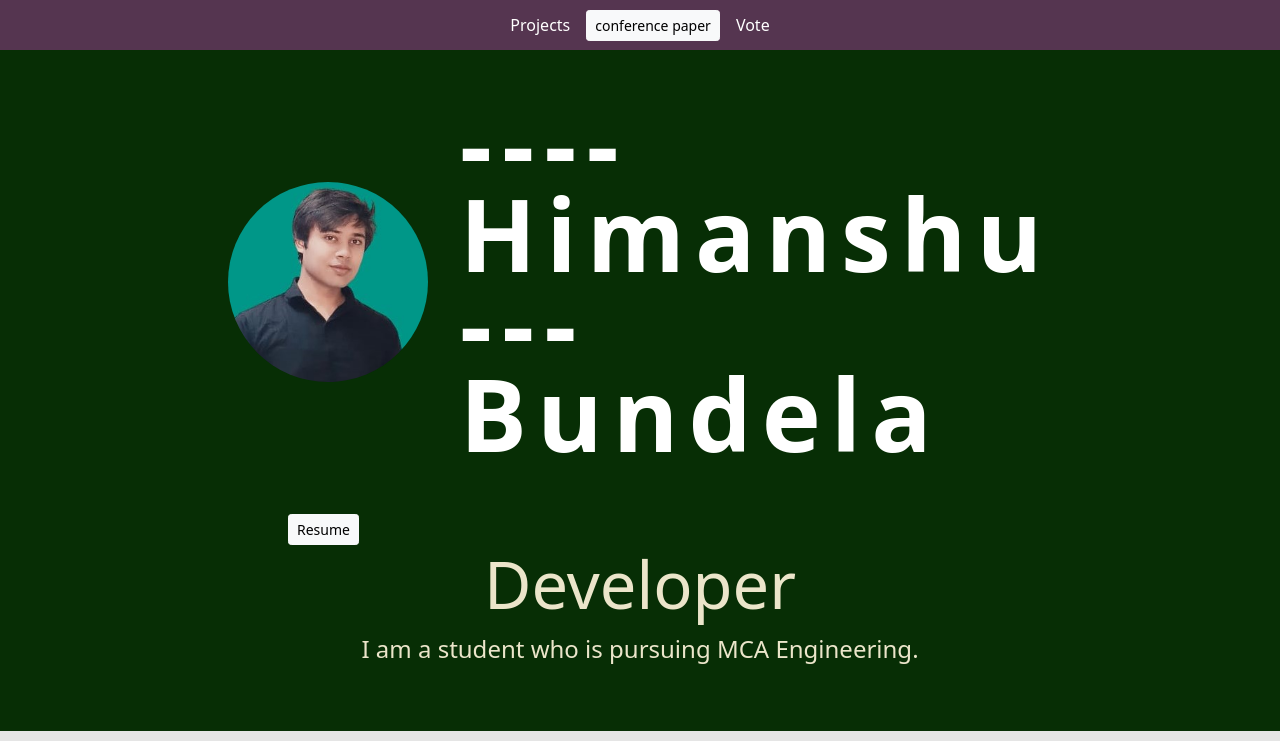
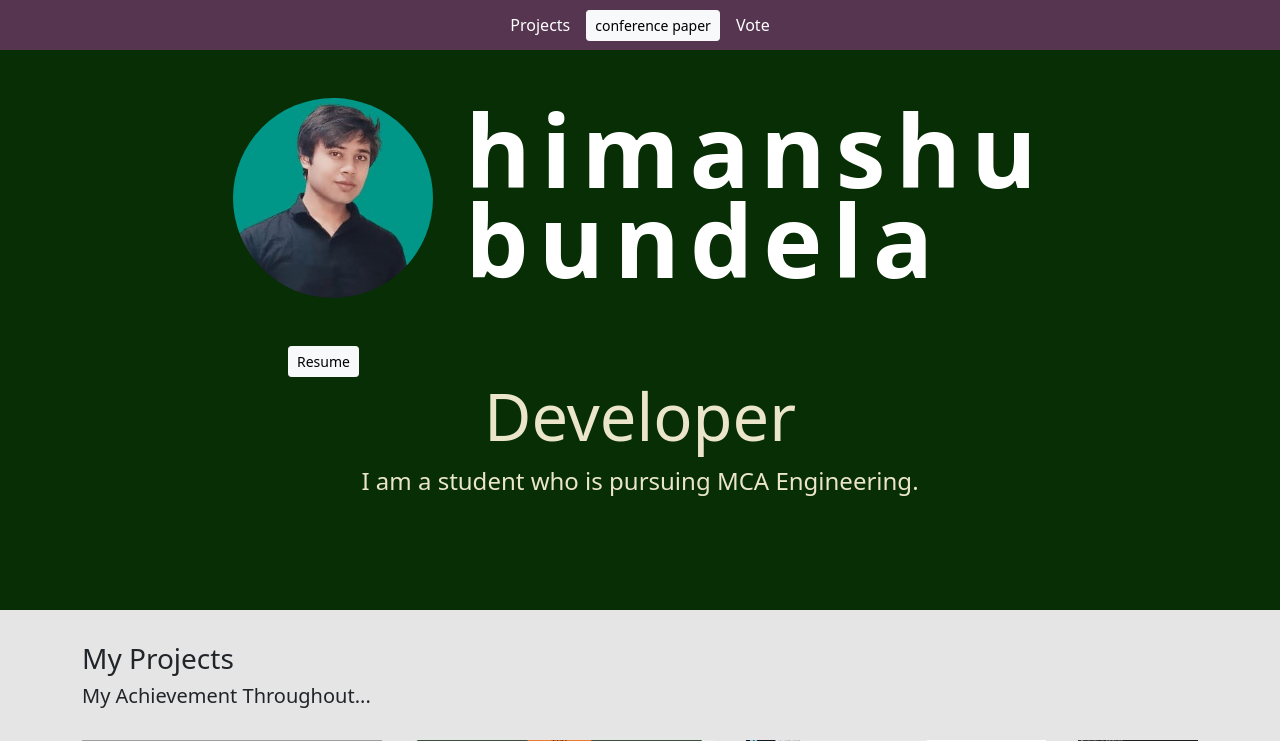
Before and after one commit to kamikaze-cyper/portfolio, a Django app: page / in a window 1280 px wide. Shown: the top 741 px of the page. Run offline with Django 3.2, Linux system fonts and the light colour scheme; data comes from the database, SQL or seed files in the repository; some libraries are stand-ins or nearby versions; grey boxes are pictures that could not be loaded.

Commit message:
commit on "main"

```diff
--- a/base/templates/base/home.html
+++ b/base/templates/base/home.html
@@ -7,7 +7,7 @@
     <div class="hero--content">
         <div class="hero--content--intro">
             <img id="profile_pic" src="{% static 'images/himanshu1.jpg' %}">
-            <h1 class="intro--name">----Himanshu <br> ---Bundela</h1>
+            <h1 class="intro--name">himanshu <br> bundela</h1>
         </div>
         <a class="btn btn-light btn-sm" href="https://drive.google.com/file/d/1Vn0chD42D7No5TtdUZzWpkL9YSroyAUx/view?usp=sharing">
             Resume
```
